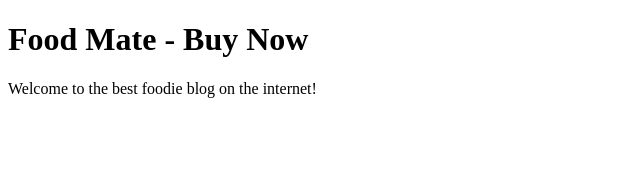
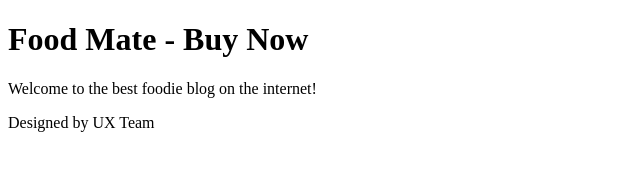
Before and after one commit to codyaholmes/foodmate, a plain HTML site: page index.html in a window 1280 px wide. Shown: the whole page, without its empty margins (0-640 px from the left). Drawn offline with Linux system fonts and the light colour scheme.

Commit message:
Update index.html, add footer

```diff
--- a/index.html
+++ b/index.html
@@ -10,6 +10,7 @@
 <body>
     <h1>Food Mate - Buy Now</h1>
     <p>Welcome to the best foodie blog on the internet!</p>
+    <footer>Designed by UX Team</footer>
 </body>
 
 </html>
```
